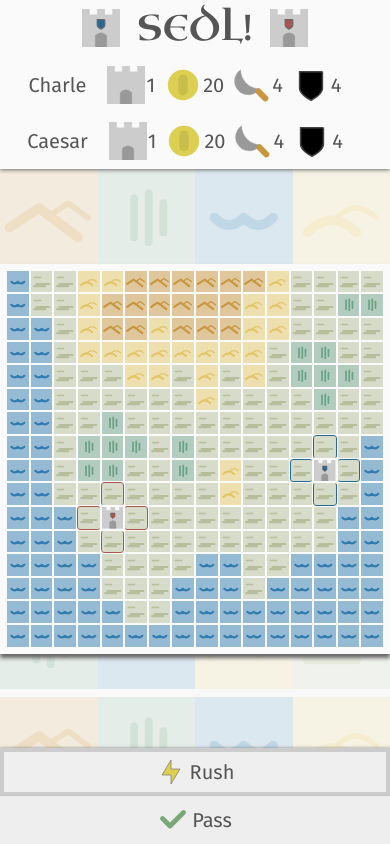
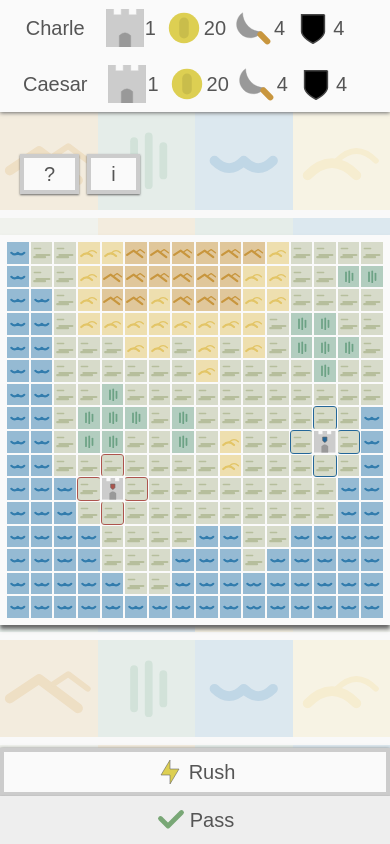
Before and after one commit to acarrara/sedl, an Angular app: page / in a window 390 px wide. Built offline with nearby package versions, Linux system fonts and the light colour scheme.

Commit message:
better modals

```diff
--- a/src/app/about/about.component.html
+++ b/src/app/about/about.component.html
@@ -6,10 +6,14 @@
       </a>
       <se-logo class="help_title"></se-logo>
     </header>
-    <article style="padding: 16px;">
-      <p>Made with <span style="color: darkred">&hearts;</span> by <a href="">acarrara</a>.</p>
-      <p>Code repository is <a href="">here</a>.</p>
-      <p>Deployed by <a href="">Netlify</a>.</p>
+    <div class="help__container">
+    <article>
+      <p>I am a personal project. I was made with <span style="color: darkred">&hearts;</span> by <a href="https://github.com/acarrara">acarrara</a>.
+      Find him also on <a href="https://twitter.com/likethemarble">Twitter</a>.</p>
+      <p>Find my code on <a href="https://github.com/acarrara/sedl">github</a>.
+        I am deployed with <a href="https://www.netlify.com/">Netlify</a>.</p>
+      <p>You pronounce SEDL! as <em>settle</em>. Shame on my Creator.</p>
     </article>
+    </div>
   </aside>
 </div>
--- a/src/app/app.component.html
+++ b/src/app/app.component.html
@@ -1,7 +1,9 @@
 <div class="wrapper" (document:keydown.space)="game.pass()">
   <se-header class="controls  controls--top" [style.--lordColor]="(game.lord$ | async).color"></se-header>
   <div class="board-container">
-    <main class="board" [seGrid]="game.dimension()" sePinchAndZoom>
+    <main
+      (mouseleave)="currentRegion = undefined"
+      class="board" [seGrid]="game.dimension()" sePinchAndZoom>
       <se-cell [seRegion]="region"
                [sustenance]="region.sustenance"
                [color]="game.lordAt(region).color"
--- a/src/app/footer/footer.component.html
+++ b/src/app/footer/footer.component.html
@@ -1,5 +1,5 @@
 <aside class="footer">
-  <div class="region-statistics">
+  <div class="region-statistics  footer__left">
     <se-cell class="cell    cell--statistics  region-statistics__element" [seed]="region?.type"></se-cell>
     <span class="region-statistics__element" *ngIf="region">
     <strong>
@@ -17,11 +17,11 @@
       <span *ngIf="canRun()">{{getAction().cost(region)}}</span>
     </span>
   </div>
-  <div class="footer__info">
+  <div class="footer__center">
     <a class="button  button--small" href="#help-modal"><span style="height: 2em">?</span></a>
-    <a class="button  button--small" href="#about-modal"><span style="height: 2em">!</span></a>
+    <a class="button  button--small" href="#about-modal"><span style="height: 2em">i</span></a>
   </div>
-  <div class="footer__actions">
+  <div class="footer__right">
     <button class="button" (click)="game.rush()" [disabled]="!lord.canRush()">
        <span class="button__content">
         <se-cell seed="l" class="cell  cel--icon"></se-cell>
--- a/src/index.html
+++ b/src/index.html
@@ -7,8 +7,8 @@
 
   <meta name="viewport" content="width=device-width, initial-scale=1">
   <link rel="icon" type="image/x-icon" href="favicon.ico">
-  <link href="https://fonts.googleapis.com/css?family=Fira+Sans:400,600&display=swap" rel="stylesheet">
-  <link href="https://fonts.googleapis.com/css?family=Uncial+Antiqua&display=swap&text=SEDL!" rel="stylesheet">
+<!--  <link href="https://fonts.googleapis.com/css?family=Fira+Sans:400,600&display=swap" rel="stylesheet">-->
+<!--  <link href="https://fonts.googleapis.com/css?family=Uncial+Antiqua&display=swap&text=SEDL!" rel="stylesheet">-->
 </head>
 <body>
 <svg version="1.1"
--- a/src/style/_buttons.scss
+++ b/src/style/_buttons.scss
@@ -18,6 +18,8 @@ $button-color-background-primary: #eee;
     outline: 0;
     box-shadow: 0 0 4px 6px darken($button-color-background-primary, 40%);
   }
+
+  background-color: #fafafa;
 
   &[disabled] {
     background-color: #dfdfdf;
--- a/src/style/_controls.scss
+++ b/src/style/_controls.scss
@@ -28,8 +28,21 @@
   padding: 8px;
   display: flex;
   align-items: center;
-  justify-content: space-between;
   width: 100%;
+}
+
+.footer__left {
+  flex-basis: 40%;
+}
+
+.footer__right {
+  flex-basis: 40%;
+  text-align: end;
+}
+
+.footer__center {
+  flex-basis: 20%;
+  text-align: center;
 }
 
 .logo__heading {
@@ -43,6 +56,3 @@
 .logo {
   display: flex;
 }
-
-.footer__actions {
-}
--- a/src/style/_region-statistics.scss
+++ b/src/style/_region-statistics.scss
@@ -1,4 +1,5 @@
 .region-statistics {
+
   display: flex;
   align-items: center;
 }
--- a/src/styles.scss
+++ b/src/styles.scss
@@ -63,21 +63,15 @@
     direction: ltr;
   }
 
-  .lord-statistics {
-    order: 2;
+  .logo {
+    display: none;
   }
 
-  .logo {
-    margin: 0 auto;
-    padding: 8px;
-
-    order: 1;
-  }
-
-  .footer__actions, .button {
+  .footer__right, .button {
     margin: 0;
     width: 100%;
     border-radius: 0;
+    flex-basis: initial;
   }
 
   .controls--bottom {
@@ -85,7 +79,11 @@
   }
 
   .button + .button {
-      margin-left: 0;
+    margin-left: 0;
+  }
+
+  .button--small + .button--small {
+    margin-left: 8px;
   }
 
   .cell {
@@ -96,8 +94,10 @@
     width: initial;
   }
 
-  .footer__info {
-    display: none;
+  .footer__center {
+    position: absolute;
+    top: 8rem;
+    left: 1rem;
   }
 }
 
```
